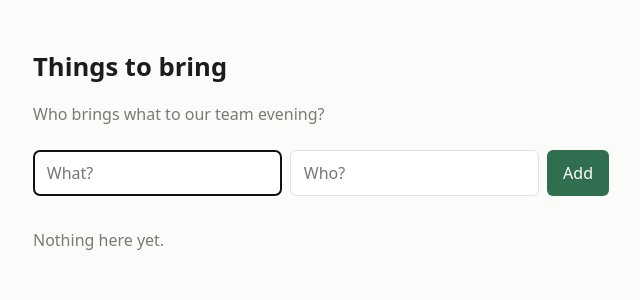
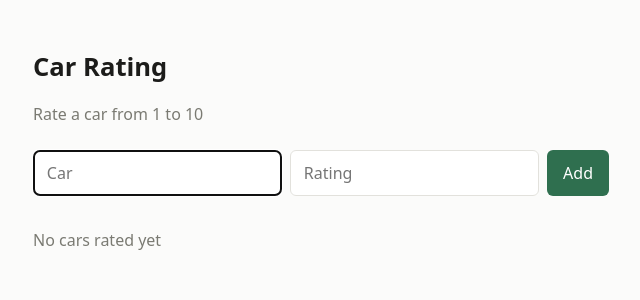
Before and after one commit to mudt-cm104-2026-winter/team-16, a FastAPI app: page / in a window 1280 px wide. Shown: the top 300 px of the page, without its empty margins (319-959 px from the left). Run offline with FastAPI, Linux system fonts and the light colour scheme.

Commit message:
Show car ratings on the start page

```diff
--- a/app/templates/index.html
+++ b/app/templates/index.html
@@ -3,33 +3,33 @@
 <head>
   <meta charset="utf-8">
   <meta name="viewport" content="width=device-width, initial-scale=1">
-  <title>Things to bring</title>
+  <title>Car ratings</title>
   <link rel="stylesheet" href="/static/style.css">
 </head>
 <body>
   <main>
-    <h1>Things to bring</h1>
-    <p class="intro">Who brings what to our team evening?</p>
+    <h1>Car Rating</h1>
+    <p class="intro">Rate a car from 1 to 10</p>
 
     <form class="add" action="/add" method="post">
-      <input name="thing" placeholder="What?" required autocomplete="off" autofocus>
-      <input name="person" placeholder="Who?" required autocomplete="off">
+      <input name="car" placeholder="Car" required autocomplete="off" autofocus>
+      <input name="rating" placeholder="Rating" required autocomplete="off" type="number" min="1" max="10">
       <button type="submit">Add</button>
     </form>
 
     {% if entries %}
     <table>
       <thead>
-        <tr><th>What</th><th>Who</th></tr>
+        <tr><th>Car</th><th>Rating</th></tr>
       </thead>
       <tbody>
         {% for entry in entries %}
-        <tr><td>{{ entry.thing }}</td><td>{{ entry.person }}</td></tr>
+        <tr><td>{{ entry.car }}</td><td>{{ entry.rating }}</td></tr>
         {% endfor %}
       </tbody>
     </table>
     {% else %}
-    <p class="empty">Nothing here yet.</p>
+    <p class="empty">No cars rated yet</p>
     {% endif %}
   </main>
 </body>
```
